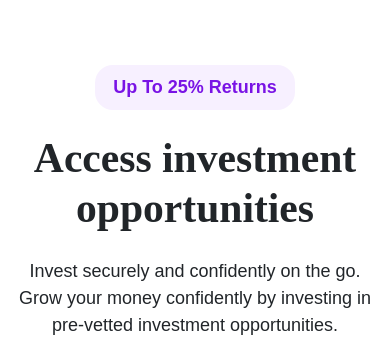
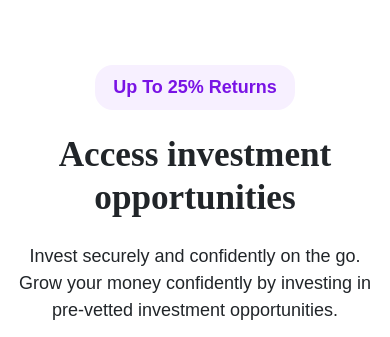
Before and after one commit to doiayokanmi/piggyVest, a React (Vite) app: page / in a window 390 px wide. Shown: the part 3740-4077 px from the top of the page. Built offline with nearby package versions, Linux system fonts and the light colour scheme; a web font is replaced by a local one.

Commit message:
responsiveness done

```diff
--- a/src/components/AccessInvestment.jsx
+++ b/src/components/AccessInvestment.jsx
@@ -16,7 +16,7 @@ const AccessInvestment = () => {
             Up To 25% Returns
           </p>
 
-          <h2 className="mbb-4">Access investment opportunities</h2>
+          <h3 className="mbb-4">Access investment opportunities</h3>
 
           <p className="my-4">
             Invest securely and confidently on the go. Grow your money
```
